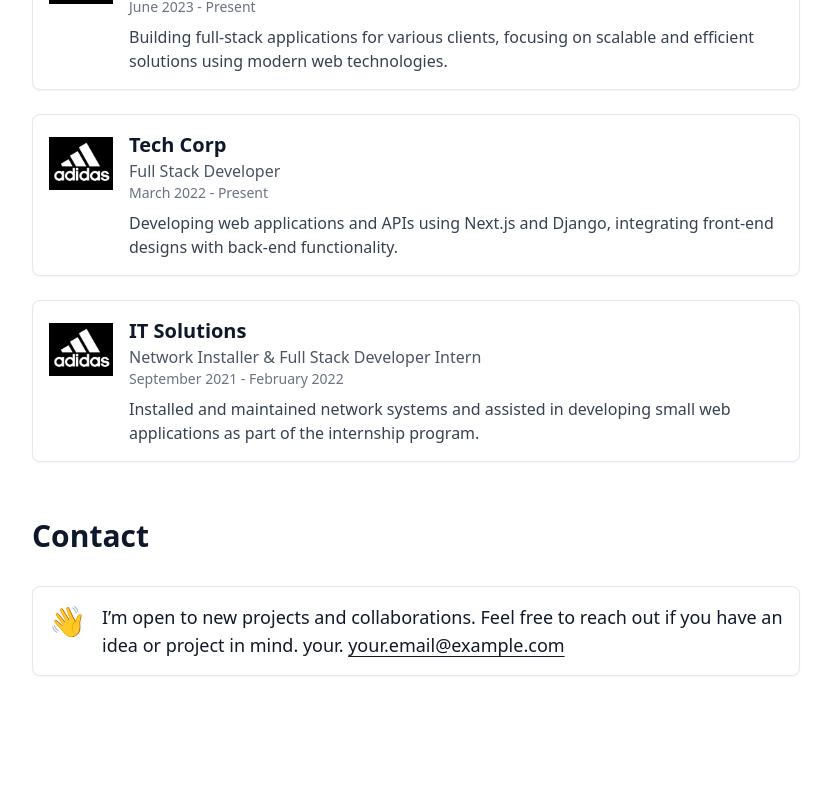
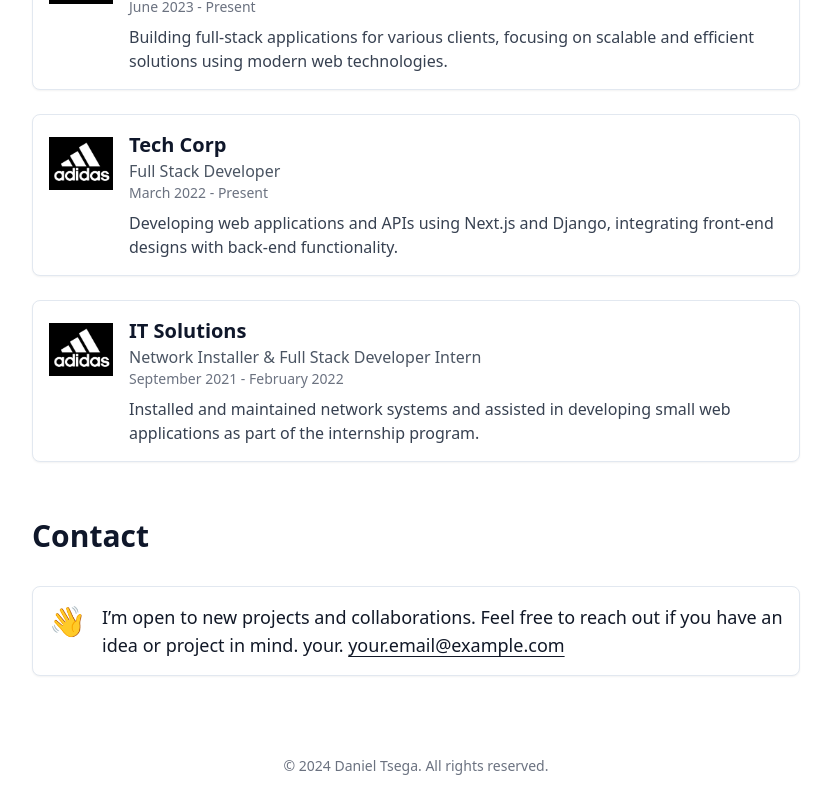
Before and after one commit to danieltsega/portfolio-website, a Next.js app: page / in a window 1280 px wide. Shown: the part 1844-2644 px from the top of the page, without its empty margins (224-1055 px from the left). Before the commit the page ends 2576 px from the top, so only its background shows below. Built offline with nearby package versions, Linux system fonts and the light colour scheme.

Commit message:
feat: add footer to the page and comment out sections

```diff
--- a/src/app/page.tsx
+++ b/src/app/page.tsx
@@ -1,5 +1,6 @@
 import Bio from "@/components/bio";
 import Contact from "@/components/contact-section";
+import Footer from "@/components/footer";
 import Navbar from "@/components/navbar";
 import Projects from "@/components/project-section";
 import SkillSection from "@/components/skill-section";
@@ -9,19 +10,29 @@ import Work from "@/components/work-section";
 export default function Home() {
   return (
     <div className="md:max-w-3xl mx-auto md:mt-8">
+      {/*Nav-Bar Section*/}
       <Navbar></Navbar>
+      {/*Hero Section*/}
       <Bio />
       <Separator />
+      {/*Skill Section*/}
       <SkillSection />
+      {/*Project Section*/}
       <section id="projects">
         <Projects />
       </section>
+      {/*Work Section*/}
       <section id="work">
         <Work />
       </section>
+      {/*Contact Section*/}
       <section id="contact">
         <Contact />
       </section>
+      {/*Footer Section*/}
+      <footer>
+        <Footer />
+      </footer>
     </div>
   );
 }
```
